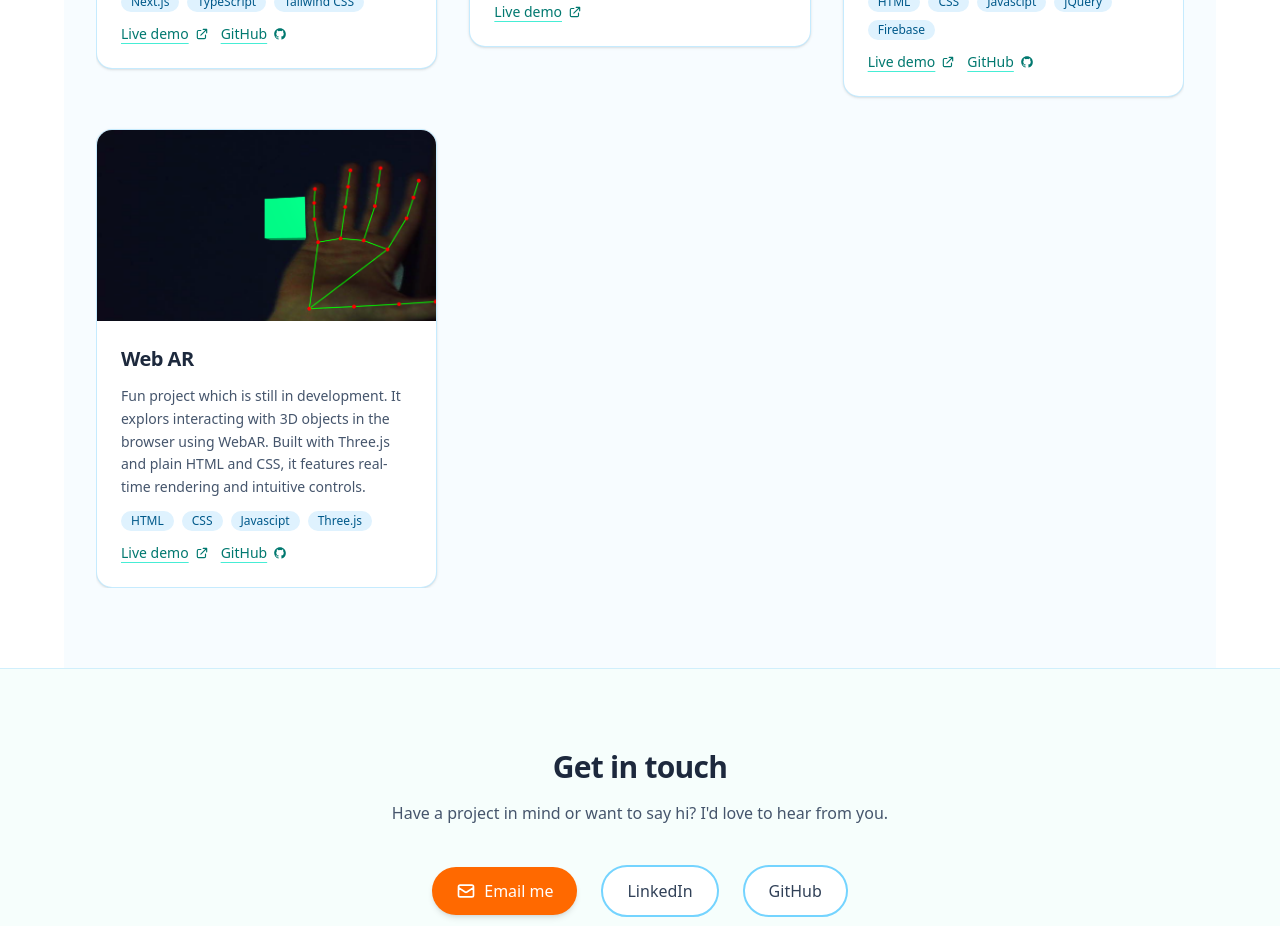
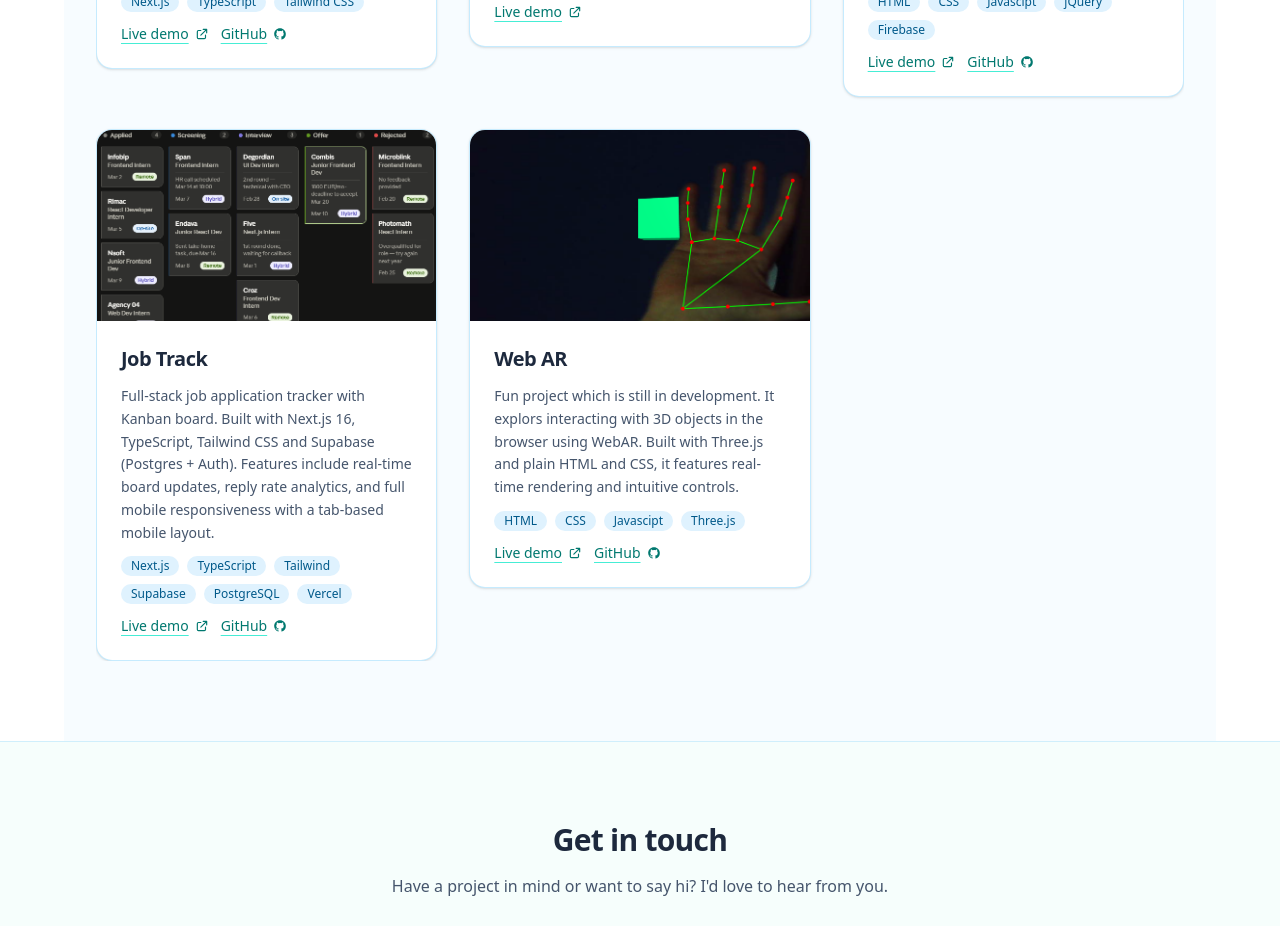
Before and after one commit to karlo34/portfolio, a Next.js app: page / in a window 1280 px wide. Shown: the part 2160-3086 px from the top of the page. Built offline with nearby package versions, Linux system fonts and the light colour scheme; no server answers.

Commit message:
new project add (job track)

```diff
--- a/data/projects.ts
+++ b/data/projects.ts
@@ -41,6 +41,19 @@ export const projects: Project[] = [
   },
   {
     id: "project-4",
+    title: "Job Track",
+    description: "Full-stack job application tracker with Kanban board. Built with Next.js 16, TypeScript, Tailwind CSS and Supabase (Postgres + Auth). Features include real-time board updates, reply rate analytics, and full mobile responsiveness with a tab-based mobile layout.",
+    media: {
+      type: "image",
+      src: "/projects/job-track.png",
+      alt: "Portfolio website preview",
+    },
+    demoUrl: "https://job-tracker-34.vercel.app/",
+    githubUrl: "https://github.com/karlo34/job-tracker",
+    tags: ["Next.js", "TypeScript", "Tailwind", "Supabase", "PostgreSQL", "Vercel"],
+  },
+  {
+    id: "project-5",
     title: "Web AR",
     description: "Fun project which is still in development. It explors interacting with 3D objects in the browser using WebAR. Built with Three.js and plain HTML and CSS, it features real-time rendering and intuitive controls.",
     media: {
```
Also changed, not shown: public/projects/job-track.png (added).
